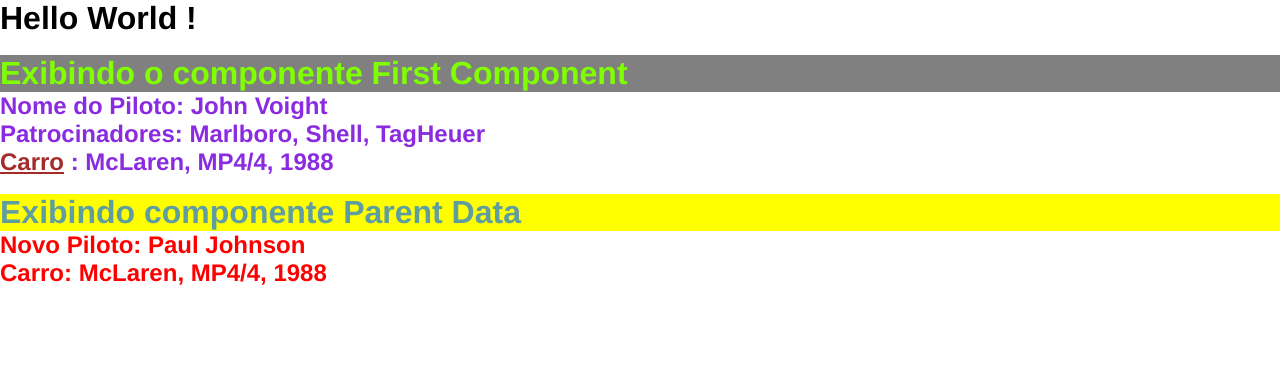
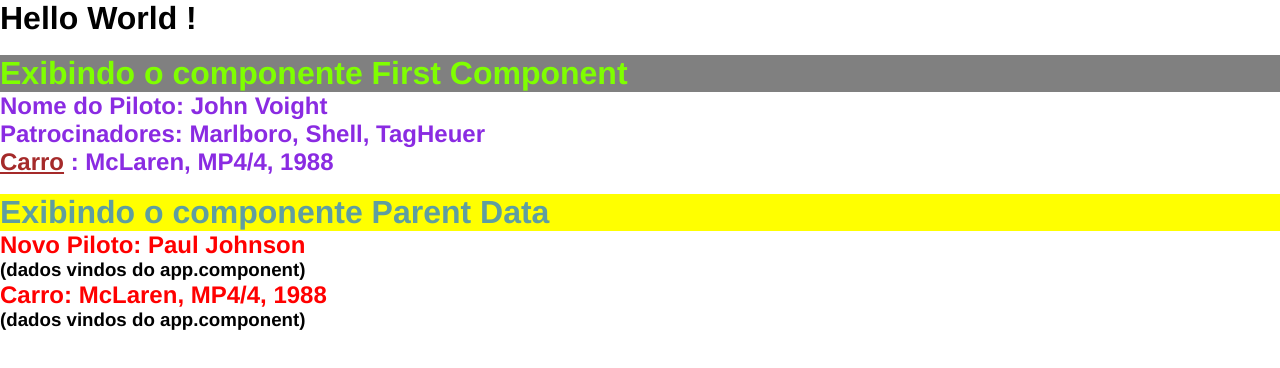
Before and after one commit to ernestopcaraujo/projectReviewAngular, an Angular app in the folder curso-angular/: page / in a window 1280 px wide. Shown: the top 368 px of the page. Built offline with nearby package versions, Linux system fonts and the light colour scheme.

Commit message:
Changed the text

```diff
--- a/curso-angular/src/app/components/parent-data/parent-data.component.html
+++ b/curso-angular/src/app/components/parent-data/parent-data.component.html
@@ -1,3 +1,5 @@
-<h1>Exibindo componente Parent Data</h1>
-<h2>Novo Piloto: {{driverName}} </h2>
+<h1>Exibindo o componente Parent Data</h1>
+<h2>Novo Piloto: {{driverName}}</h2>
+<h3>(dados vindos do app.component)</h3>
 <h2>Carro: {{driverData.car}}, {{driverData.model}}, {{driverData.year}}</h2>
+<h3>(dados vindos do app.component)</h3>
```
